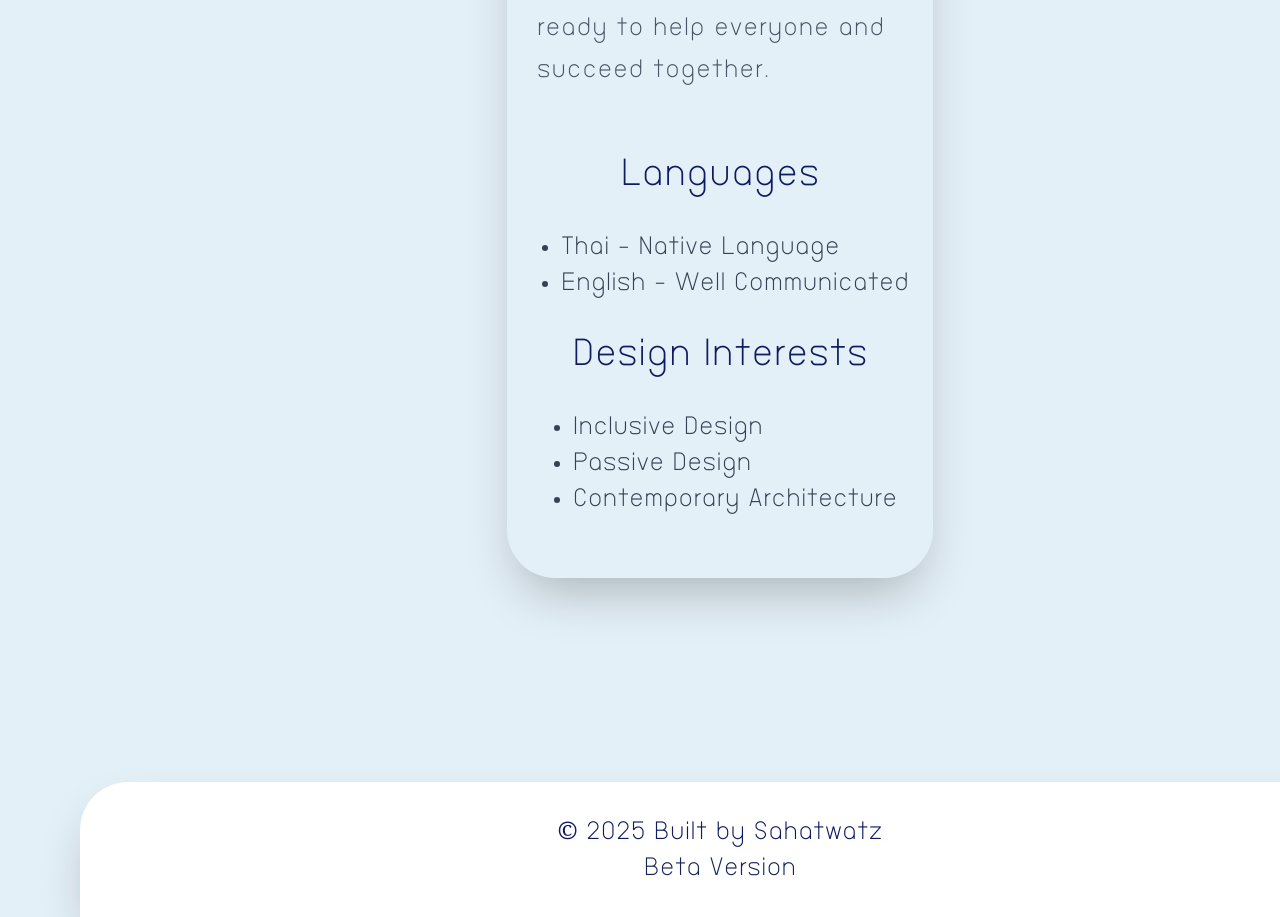
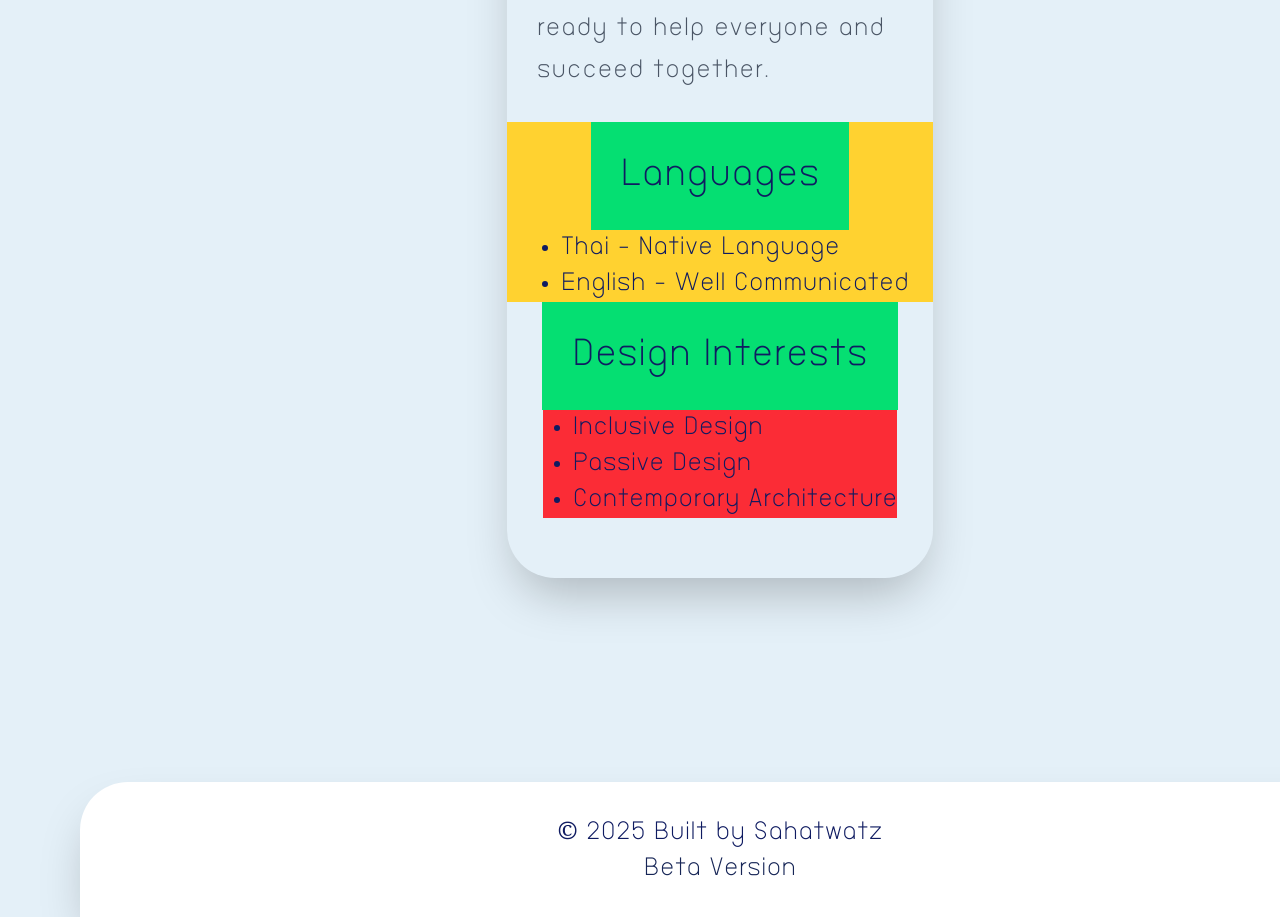
Before and after one commit to sahatwatz/kavi-port, a React (Vite) app: page / in a window 1280 px wide. Shown: the part 5360-6277 px from the top of the page. Built offline with nearby package versions, Linux system fonts and the light colour scheme.

Commit message:
test text align

```diff
--- a/src/components/Profile.jsx
+++ b/src/components/Profile.jsx
@@ -111,20 +111,20 @@ const Profile = () => {
                 ready to help everyone and succeed together.
               </p>
             </div>
-            <div className="  flex-col justify-items-center items-center">
-              <h1 className="w-100 text-2xl max-sm:text-base p-5 overflow-auto text-center  flex justify-center items-center">
+            <div className="  flex-col justify-items-center items-center bg-amber-300">
+              <h1 className="w-auto text-2xl max-sm:text-base p-5 text-center flex justify-center items-center bg-green-400">
                 <b>Languages</b>
               </h1>
-              <ul className="list-disc text-left max-sm:text-xs pl-5 text-gray-700">
+              <ul className="list-disc text-left max-sm:text-xs pl-5 text-primary">
                 <li>Thai - Native Language</li>
                 <li>English - Well Communicated</li>
               </ul>
             </div>
             <div className="  flex-col justify-items-center max-sm:text-xs items-center mb-10">
-              <h1 className="w-100 p-5 text-2xl max-sm:text-base overflow-auto text-center  flex justify-center items-center">
+              <h1 className="w-auto p-5 text-2xl max-sm:text-base  flex justify-center items-center bg-green-400">
                 <b>Design Interests</b>
               </h1>
-              <ul className="list-disc text-left max-sm:text-xs pl-5 text-gray-700">
+              <ul className="list-disc text-left max-sm:text-xs pl-5 text-primary bg-red-500">
                 <li>Inclusive Design</li>
                 <li>Passive Design</li>
                 <li>Contemporary Architecture</li>
--- a/src/index.css
+++ b/src/index.css
@@ -2,7 +2,7 @@
 
 @font-face {
   font-family: "bangna";
-  src: url("/public/fonts/bangna-new.ttf");
+  src: url("/fonts/bangna-new.ttf");
 }
 
 @theme {
```
